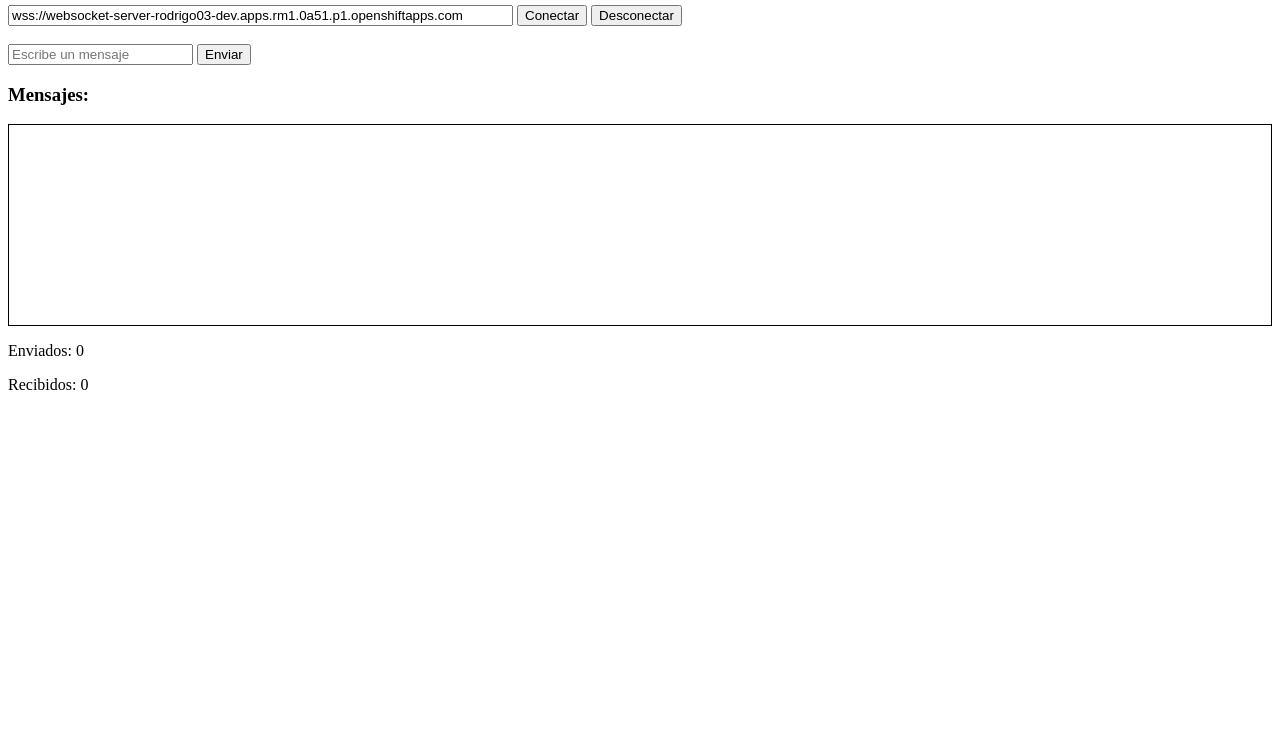
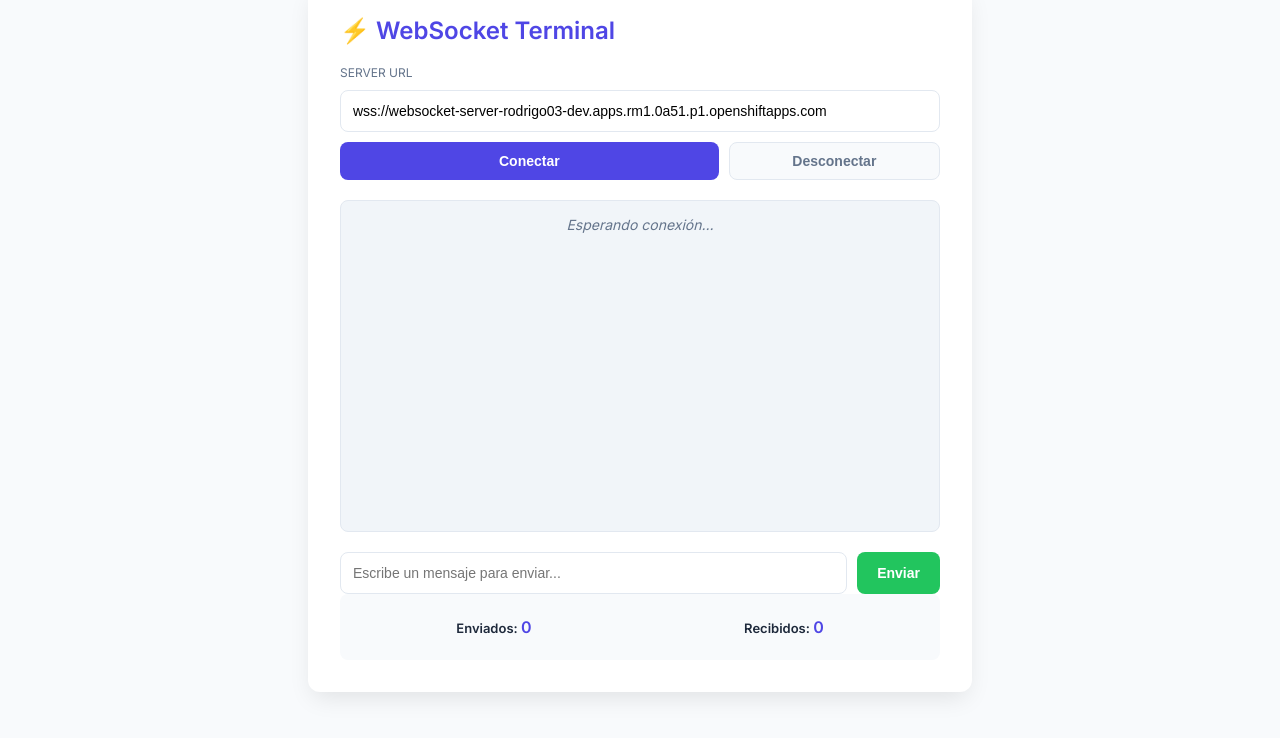
Before and after one commit to rodrigoibujes03/websocket_demo, a plain HTML site: page client/index.html in a window 1280 px wide. Shown: the part 62-800 px from the top of the page. Drawn offline with Linux system fonts and the light colour scheme.

Commit message:
Mejora de diseño profesional en el cliente chat

```diff
--- a/client/index.html
+++ b/client/index.html
@@ -2,54 +2,233 @@
 <html lang="es">
 <head>
     <meta charset="UTF-8">
- <title>WebSocket Chat</title>
+    <meta name="viewport" content="width=device-width, initial-scale=1.0">
+    <title>WebSocket Professional Chat</title>
+    <link href="https://fonts.googleapis.com/css2?family=Inter:wght@300;400;600&display=swap" rel="stylesheet">
+    <style>
+        :root {
+            --primary: #4f46e5;
+            --primary-hover: #4338ca;
+            --bg: #f8fafc;
+            --card-bg: #ffffff;
+            --text-main: #1e293b;
+            --text-muted: #64748b;
+            --border: #e2e8f0;
+            --success: #22c55e;
+            --danger: #ef4444;
+        }
+
+        body {
+            font-family: 'Inter', sans-serif;
+            background-color: var(--bg);
+            color: var(--text-main);
+            display: flex;
+            justify-content: center;
+            align-items: center;
+            min-height: 100vh;
+            margin: 0;
+        }
+
+        .container {
+            background: var(--card-bg);
+            width: 100%;
+            max-width: 600px;
+            padding: 2rem;
+            border-radius: 12px;
+            box-shadow: 0 10px 25px -5px rgba(0, 0, 0, 0.1);
+        }
+
+        h2 {
+            margin-top: 0;
+            font-weight: 600;
+            color: var(--primary);
+            display: flex;
+            align-items: center;
+            gap: 10px;
+        }
+
+        .config-section {
+            display: flex;
+            flex-direction: column;
+            gap: 10px;
+            margin-bottom: 20px;
+        }
+
+        input[type="text"] {
+            padding: 12px;
+            border: 1px solid var(--border);
+            border-radius: 8px;
+            font-size: 14px;
+            outline: none;
+            transition: border 0.2s;
+        }
+
+        input[type="text"]:focus {
+            border-color: var(--primary);
+            box-shadow: 0 0 0 3px rgba(79, 70, 229, 0.1);
+        }
+
+        .button-group {
+            display: flex;
+            gap: 10px;
+        }
+
+        button {
+            padding: 10px 20px;
+            border: none;
+            border-radius: 8px;
+            font-weight: 600;
+            cursor: pointer;
+            transition: all 0.2s;
+            font-size: 14px;
+        }
+
+        .btn-connect { background: var(--primary); color: white; flex: 2; }
+        .btn-connect:hover { background: var(--primary-hover); }
+
+        .btn-disconnect { background: var(--bg); color: var(--text-muted); border: 1px solid var(--border); flex: 1; }
+        .btn-disconnect:hover { background: #fee2e2; color: var(--danger); }
+
+        .btn-send { background: var(--success); color: white; }
+        .btn-send:hover { opacity: 0.9; }
+
+        #chat {
+            background: #f1f5f9;
+            border: 1px solid var(--border);
+            border-radius: 8px;
+            height: 300px;
+            overflow-y: auto;
+            padding: 15px;
+            margin: 20px 0;
+            font-size: 14px;
+            display: flex;
+            flex-direction: column;
+            gap: 8px;
+        }
+
+        .log-entry {
+            padding: 6px 10px;
+            border-radius: 6px;
+            background: white;
+            border-left: 4px solid var(--primary);
+            box-shadow: 0 1px 2px rgba(0,0,0,0.05);
+        }
+
+        .stats {
+            display: flex;
+            justify-content: space-around;
+            background: var(--bg);
+            padding: 10px;
+            border-radius: 8px;
+            font-size: 13px;
+            font-weight: 600;
+        }
+
+        .stats span { color: var(--primary); font-size: 16px; }
+
+        .message-input-group {
+            display: flex;
+            gap: 10px;
+            margin-top: 10px;
+        }
+
+        .message-input-group input { flex: 1; }
+    </style>
 </head>
 <body>
- <h2>WebSocket Chat</h2>
- <input id="url" type="text"
- value="wss://websocket-server-rodrigo03-dev.apps.rm1.0a51.p1.openshiftapps.com"
- size="60">
- <button onclick="connect()">Conectar</button>
- <button onclick="disconnect()">Desconectar</button>
- <br><br>
- <input id="message" type="text" placeholder="Escribe un mensaje">
- <button onclick="sendMessage()">Enviar</button>
- <h3>Mensajes:</h3>
- <div id="chat" style="border:1px solid black; height:200px;
-overflow:auto;"></div>
+
+<div class="container">
+    <h2>⚡ WebSocket Terminal</h2>
+
+    <div class="config-section">
+        <label style="font-size: 12px; color: var(--text-muted);">SERVER URL</label>
+        <input id="url" type="text" value="wss://websocket-server-rodrigo03-dev.apps.rm1.0a51.p1.openshiftapps.com">
+        <div class="button-group">
+            <button class="btn-connect" onclick="connect()">Conectar</button>
+            <button class="btn-disconnect" onclick="disconnect()">Desconectar</button>
+        </div>
+    </div>
+
+    <div id="chat">
+        <div style="color: var(--text-muted); text-align: center; font-style: italic;">Esperando conexión...</div>
+    </div>
+
+    <div class="message-input-group">
+        <input id="message" type="text" placeholder="Escribe un mensaje para enviar...">
+        <button class="btn-send" onclick="sendMessage()">Enviar</button>
+    </div>
+
+    <div class="stats">
         <p>Enviados: <span id="sent">0</span></p>
         <p>Recibidos: <span id="received">0</span></p>
+    </div>
+</div>
+
 <script>
     let socket;
     let sent = 0;
     let received = 0;
+
     function connect() {
         const url = document.getElementById("url").value;
         socket = new WebSocket(url);
- socket.onopen = () => { log("Conectado al servidor"); };
+
+        socket.onopen = () => {
+            log("✅ Conectado al servidor", "success");
+        };
+
         socket.onmessage = (event) => {
             received++;
             document.getElementById("received").innerText = received;
- log("Recibido: " + event.data);
+            log("📩 Recibido: " + event.data);
         };
- socket.onclose = () => { log("Desconectado"); };
+
+        socket.onclose = () => {
+            log("❌ Desconectado del servidor", "danger");
+        };
+
+        socket.onerror = (error) => {
+            log("⚠️ Error en la conexión", "danger");
+        };
     }
- function disconnect() { socket.close(); }
+
+    function disconnect() {
+        if(socket) socket.close();
+    }
+
     function sendMessage() {
+        const input = document.getElementById("message");
         if (!socket || socket.readyState !== WebSocket.OPEN) {
             alert("No estás conectado");
             return;
         }
- const msg = document.getElementById("message").value;
+        const msg = input.value;
+        if(!msg) return;
+
         socket.send(msg);
- sent++;document.getElementById("sent").innerText = sent;
- log("Enviado: " + msg);
+        sent++;
+        document.getElementById("sent").innerText = sent;
+        log("📤 Enviado: " + msg);
+        input.value = ""; // Limpiar input después de enviar
     }
- function log(message) {
+
+    function log(message, type) {
         const chat = document.getElementById("chat");
- chat.innerHTML += message + "<br>";
+        const div = document.createElement("div");
+        div.className = "log-entry";
+        if(type === "success") div.style.borderLeftColor = "var(--success)";
+        if(type === "danger") div.style.borderLeftColor = "var(--danger)";
+
+        div.innerText = message;
+        chat.appendChild(div);
         chat.scrollTop = chat.scrollHeight;
     }
+
+    // Permitir enviar con la tecla Enter
+    document.getElementById("message").addEventListener("keypress", function(e) {
+        if (e.key === "Enter") sendMessage();
+    });
 </script>
+
 </body>
 </html>
```
Lines whose indentation alone changed are shown as unchanged.
